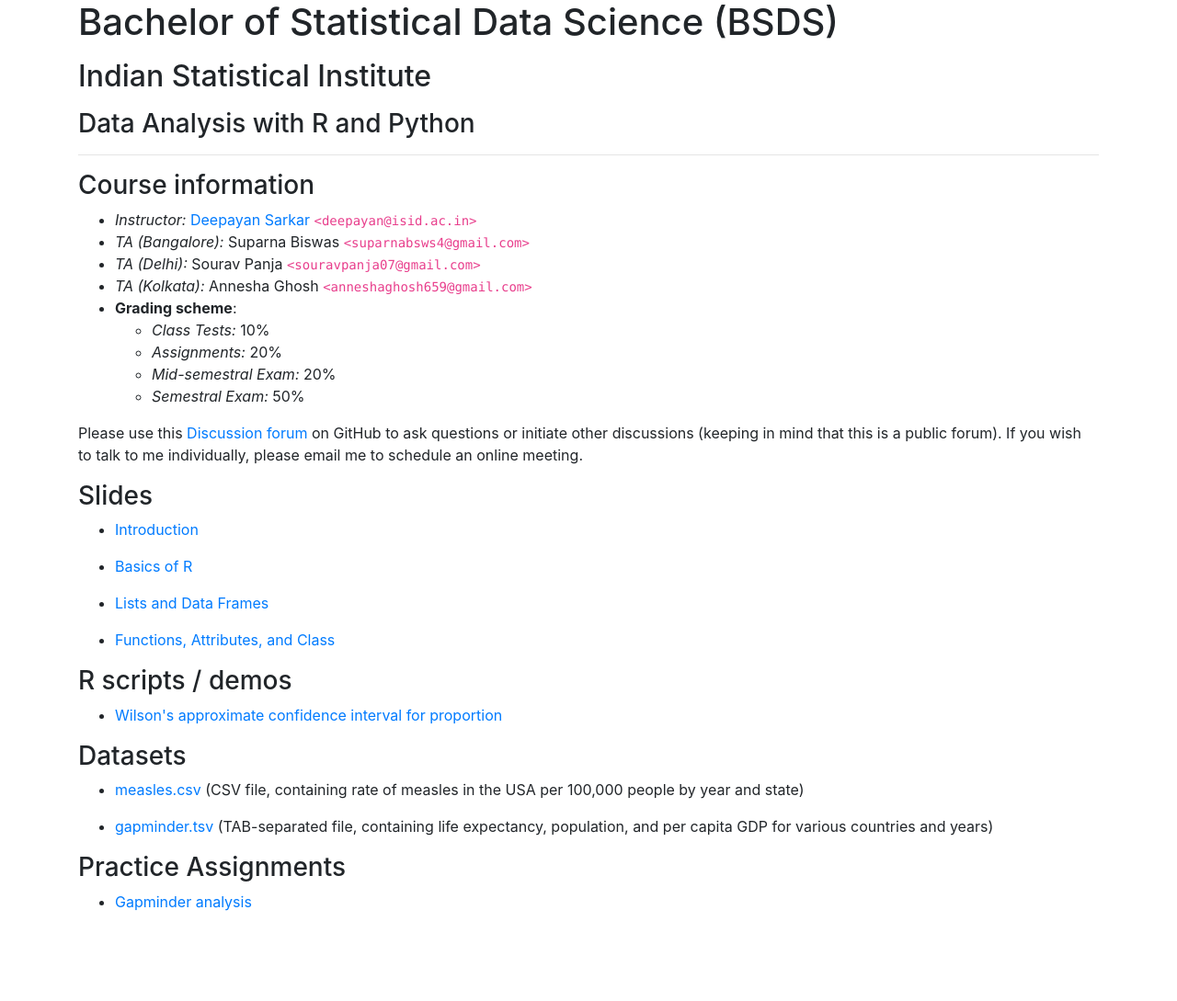
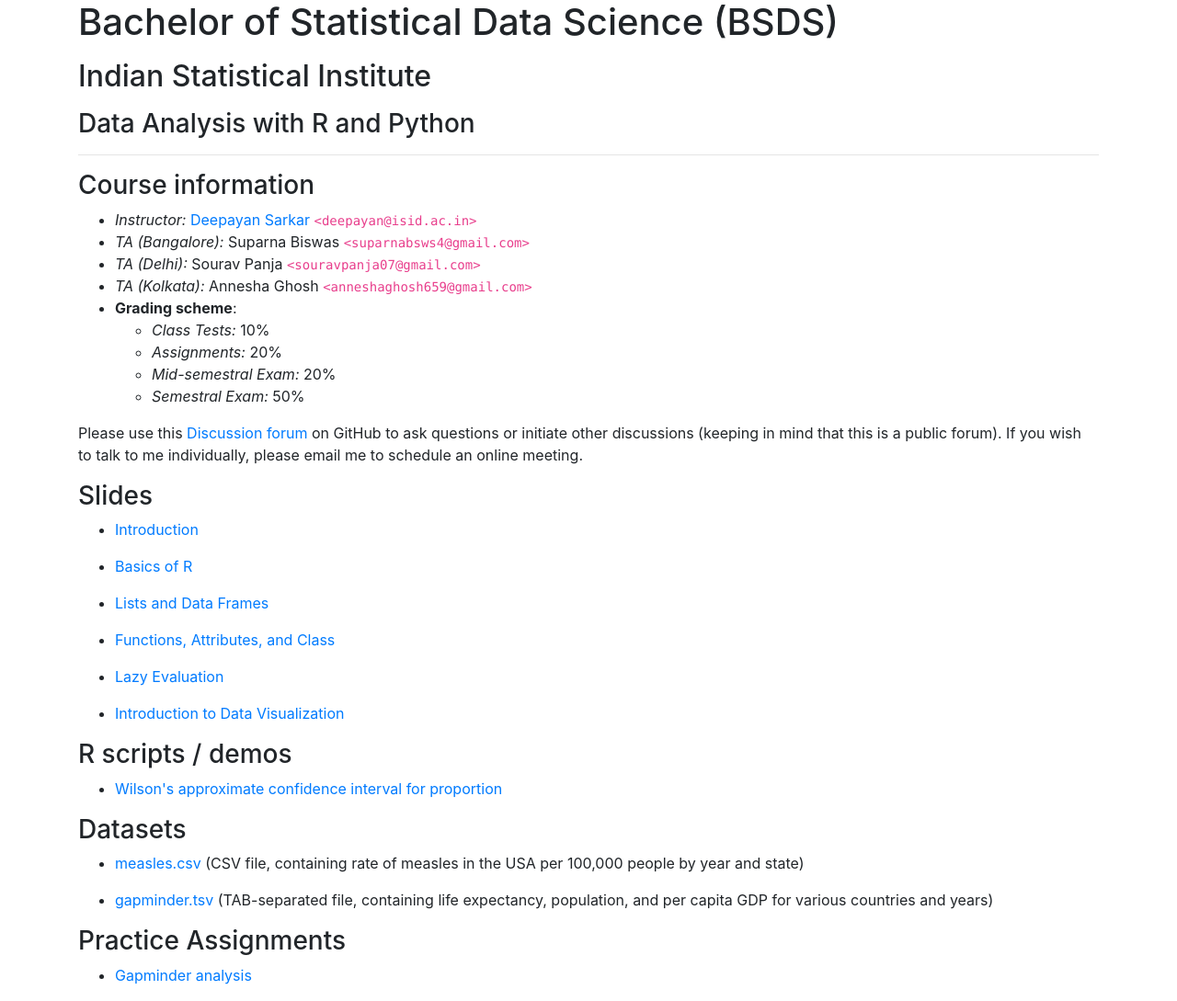
Before and after one commit to deepayan/BSDS, a Jekyll site: the page docs/2025-01-DARP/index.html, which Jekyll copies as it is, in a window 1280 px wide. Shown: the whole page at 92% size. Built offline with Jekyll 4.4.1, drawn with Linux system fonts in a browser that asks for light colours; before the commit the page ends 1009 px from its top, so only the background shows below that.

Commit message:
updated links

```diff
--- a/docs/2025-01-DARP/index.html
+++ b/docs/2025-01-DARP/index.html
@@ -60,6 +60,8 @@
 	  <li><p><a href="slides/02-basics.html">Basics of R</a></p></li>
 	  <li><p><a href="slides/03-lists-data-frames.html">Lists and Data Frames</a></p></li>
 	  <li><p><a href="slides/04-functions-attributes.html">Functions, Attributes, and Class</a></p></li>
+	  <li><p><a href="slides/05-lazy-evaluation.html">Lazy Evaluation</a></p></li>
+	  <li><p><a href="slides/06-visualization-basics.html">Introduction to Data Visualization</a></p></li>
 	</ul>
 
 	<h3>R scripts / demos</h3>
```
